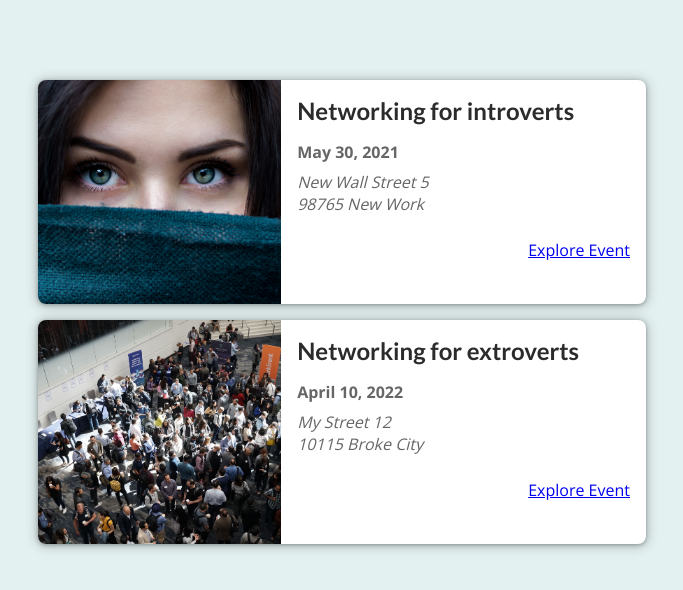
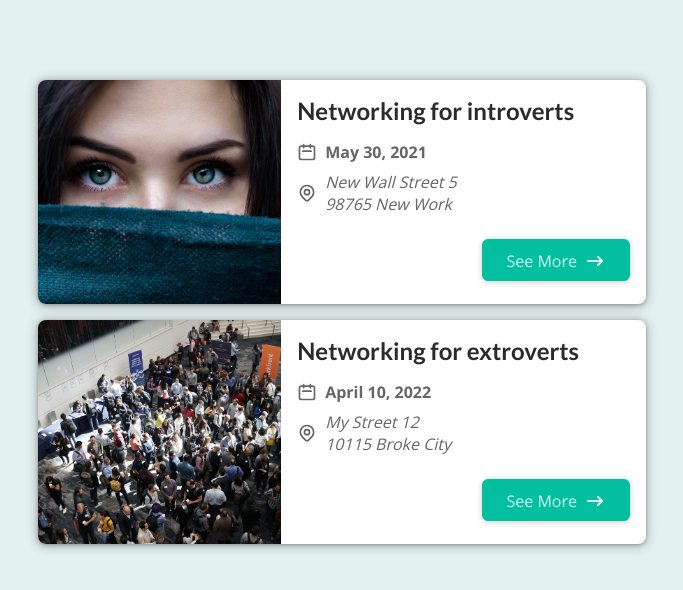
Before and after one commit to eXvimmer/nextjs_events_file_based_routing, a Next.js app: page / in a window 1280 px wide. Shown: the top 590 px of the page, without its empty margins (298-981 px from the left). Built offline with nearby package versions, Linux system fonts and the light colour scheme.

Commit message:
Create icons and a button link.

```diff
--- a/components/Events/EventItem/index.js
+++ b/components/Events/EventItem/index.js
@@ -1,4 +1,7 @@
-import Link from "next/link";
+import Button from "../../UI/Button";
+import DateIcon from "../../Icons/Date";
+import AddressIcon from "../../Icons/Address";
+import ArrowRightIcon from "../../Icons/ArrowRight";
 import styles from "./EventItem.module.css";
 
 function EventItem(props) {
@@ -19,16 +22,21 @@
         <div className={styles.summary}>
           <h2>{title}</h2>
           <div className={styles.date}>
+            <DateIcon />
             <time>{humanReadableDate}</time>
           </div>
           <div className={styles.address}>
+            <AddressIcon />
             <address>{formattedAddress}</address>
           </div>
         </div>
         <div className={styles.actions}>
-          <Link href={exploreLink}>
-            <a>Explore Event</a>
-          </Link>
+          <Button link={exploreLink}>
+            <span>See More</span>
+            <span className={styles.icon}>
+              <ArrowRightIcon />
+            </span>
+          </Button>
         </div>
       </div>
     </li>
--- /dev/null
+++ b/components/Icons/Address/index.js
@@ -0,0 +1,25 @@
+function AddressIcon() {
+  return (
+    <svg
+      xmlns="http://www.w3.org/2000/svg"
+      fill="none"
+      viewBox="0 0 24 24"
+      stroke="currentColor"
+    >
+      <path
+        strokeLinecap="round"
+        strokeLinejoin="round"
+        strokeWidth={2}
+        d="M17.657 16.657L13.414 20.9a1.998 1.998 0 01-2.827 0l-4.244-4.243a8 8 0 1111.314 0z"
+      />
+      <path
+        strokeLinecap="round"
+        strokeLinejoin="round"
+        strokeWidth={2}
+        d="M15 11a3 3 0 11-6 0 3 3 0 016 0z"
+      />
+    </svg>
+  );
+}
+
+export default AddressIcon;
--- /dev/null
+++ b/components/Icons/ArrowRight/index.js
@@ -0,0 +1,17 @@
+function ArrowRightIcon() {
+  return (
+    <svg
+      xmlns="http://www.w3.org/2000/svg"
+      viewBox="0 0 20 20"
+      fill="currentColor"
+    >
+      <path
+        fillRule="evenodd"
+        d="M12.293 5.293a1 1 0 011.414 0l4 4a1 1 0 010 1.414l-4 4a1 1 0 01-1.414-1.414L14.586 11H3a1 1 0 110-2h11.586l-2.293-2.293a1 1 0 010-1.414z"
+        clipRule="evenodd"
+      />
+    </svg>
+  );
+}
+
+export default ArrowRightIcon;
--- /dev/null
+++ b/components/Icons/Date/index.js
@@ -0,0 +1,19 @@
+function DateIcon() {
+  return (
+    <svg
+      xmlns="http://www.w3.org/2000/svg"
+      fill="none"
+      viewBox="0 0 24 24"
+      stroke="currentColor"
+    >
+      <path
+        strokeLinecap="round"
+        strokeLinejoin="round"
+        strokeWidth={2}
+        d="M8 7V3m8 4V3m-9 8h10M5 21h14a2 2 0 002-2V7a2 2 0 00-2-2H5a2 2 0 00-2 2v12a2 2 0 002 2z"
+      />
+    </svg>
+  );
+}
+
+export default DateIcon;
--- /dev/null
+++ b/components/UI/Button/Button.module.css
@@ -0,0 +1,18 @@
+.btn {
+  text-decoration: none;
+  cursor: pointer;
+  font: inherit;
+  background-color: #03be9f;
+  border: 1px solid #03be9f;
+  border-radius: 6px;
+  color: #dafff7;
+  padding: 0.5rem 1.5rem;
+  text-align: center;
+  box-shadow: 0 1px 6px rgba(0, 0, 0, 0.2);
+}
+
+.btn:hover,
+.btn:active {
+  background-color: #02afa1;
+  border-color: #02afa1;
+}
--- /dev/null
+++ b/components/UI/Button/index.js
@@ -0,0 +1,12 @@
+const { default: Link } = require("next/link");
+import styles from "./Button.module.css";
+
+function Button({ link, children }) {
+  return (
+    <Link href={link}>
+      <a className={styles.btn}>{children}</a>
+    </Link>
+  );
+}
+
+export default Button;
```
